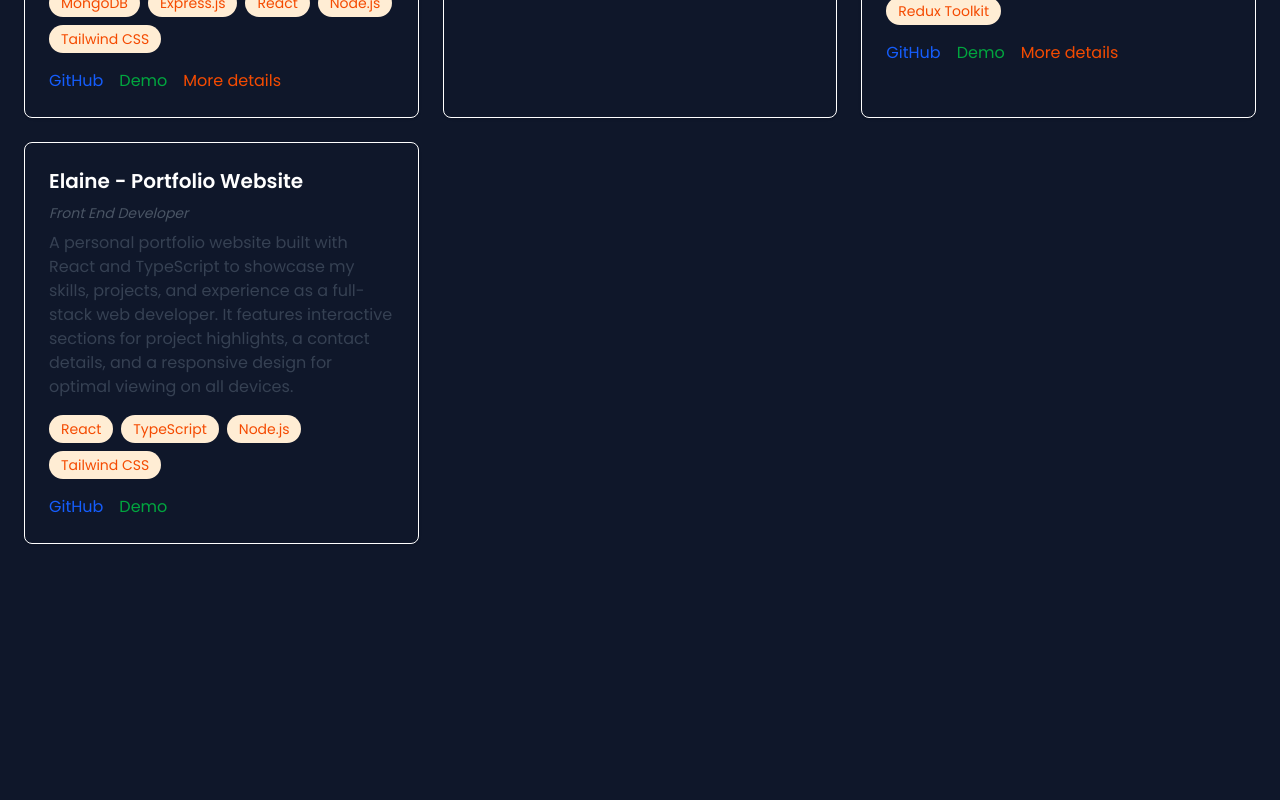
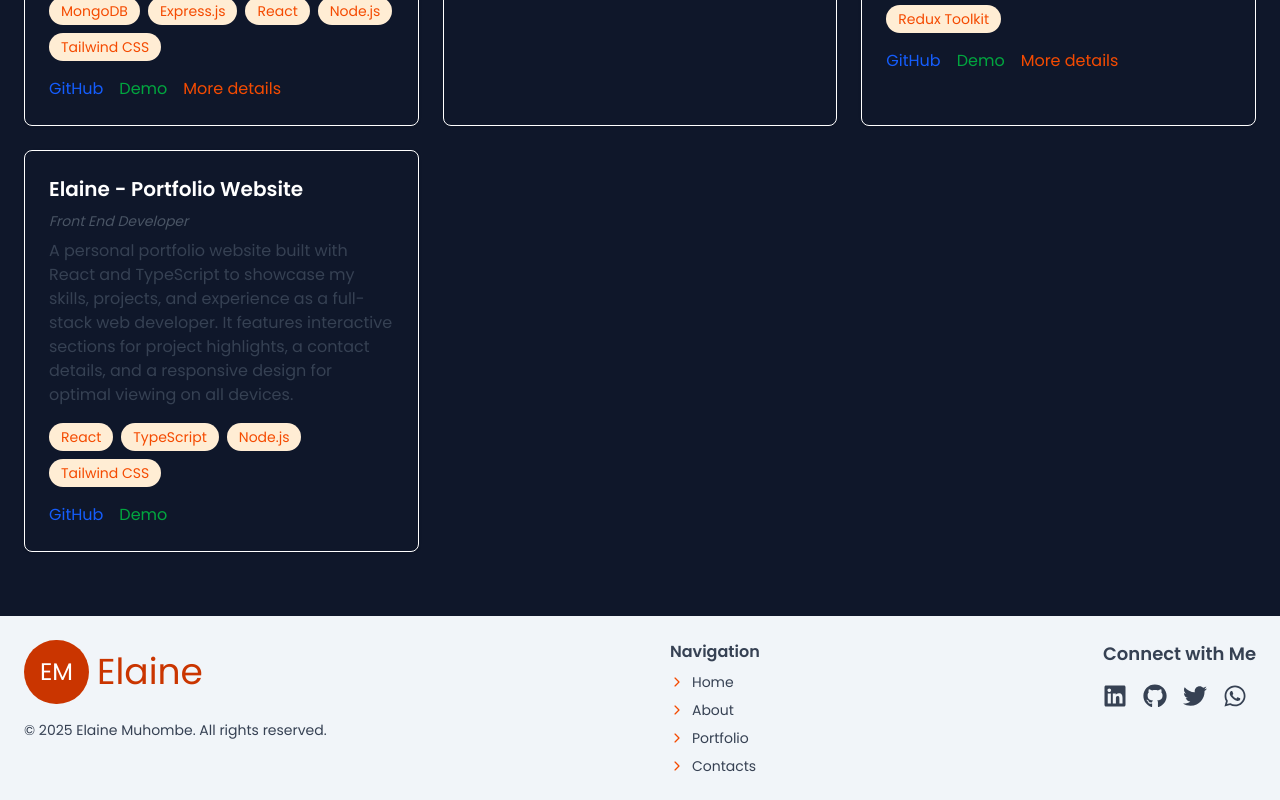
Before and after one commit to elaine-mern-dev/elaine-portfolio, a React (Vite) app: page /portfolio in a window 1280 px wide. Shown: the part 356-1156 px from the top of the page. Before the commit the page ends 924 px from the top, so only its background shows below. Built offline with nearby package versions, Linux system fonts and the light colour scheme.

Commit message:
refactor(Portfolio): add Footer and adjust layout with improved spacing and page structure

```diff
--- a/src/pages/Portfolio.tsx
+++ b/src/pages/Portfolio.tsx
@@ -1,12 +1,13 @@
 // src/pages/Portfolio.tsx
 import React from "react";
 import { projects } from "../constants/projects";
-import { Nav } from "../shared/layout";
+import { Footer, Nav } from "../shared/layout";
 import { Link } from "react-router-dom";
 
 const Portfolio: React.FC = () => {
   return (
-    <div className="p-6 min-h-screen">
+    <>
+      <div className="px-6 mt-8 min-h-screen">
         <Nav />
         <h2 className="text-3xl font-bold mb-8 text-gray">My Projects</h2>
         <div className="grid gap-6 sm:grid-cols-1 md:grid-cols-2 lg:grid-cols-3">
@@ -111,6 +112,8 @@ const Portfolio: React.FC = () => {
           )}
         </div>
       </div>
+      <Footer />
+    </>
   );
 };
 
```
Lines whose indentation alone changed are shown as unchanged.
